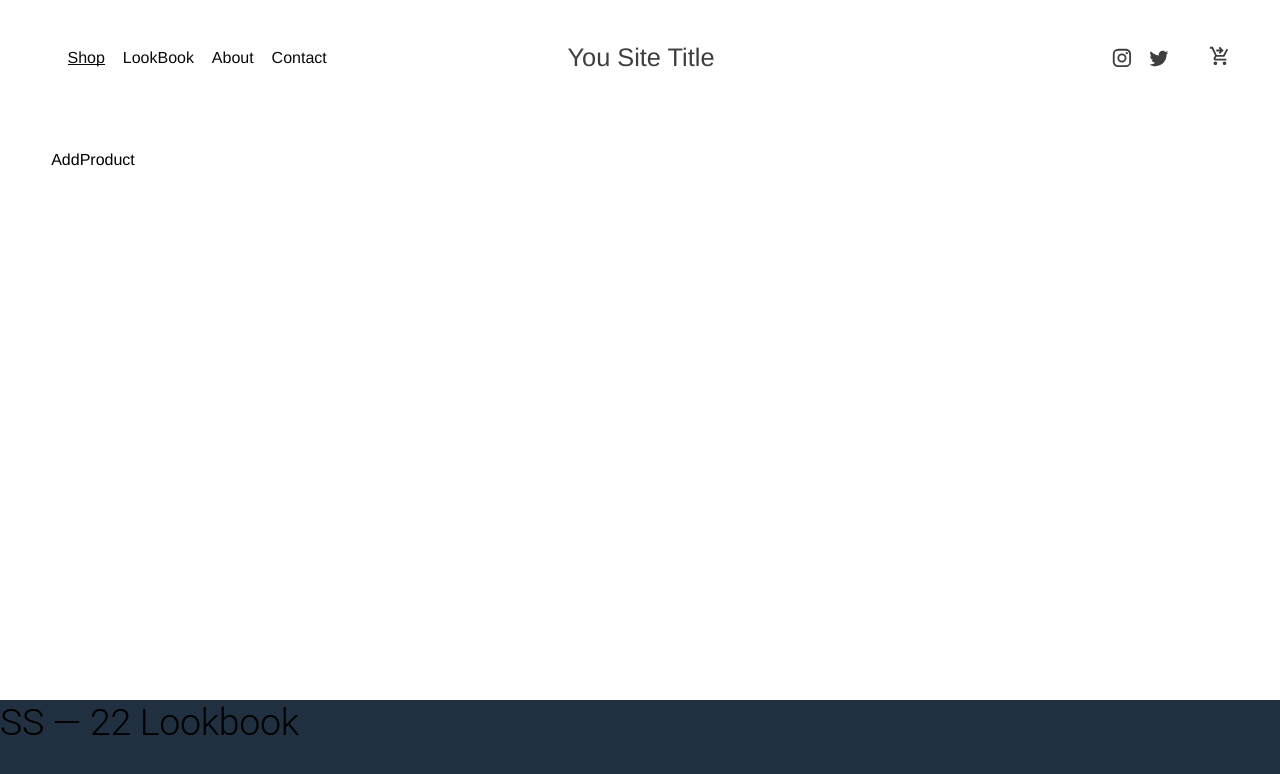
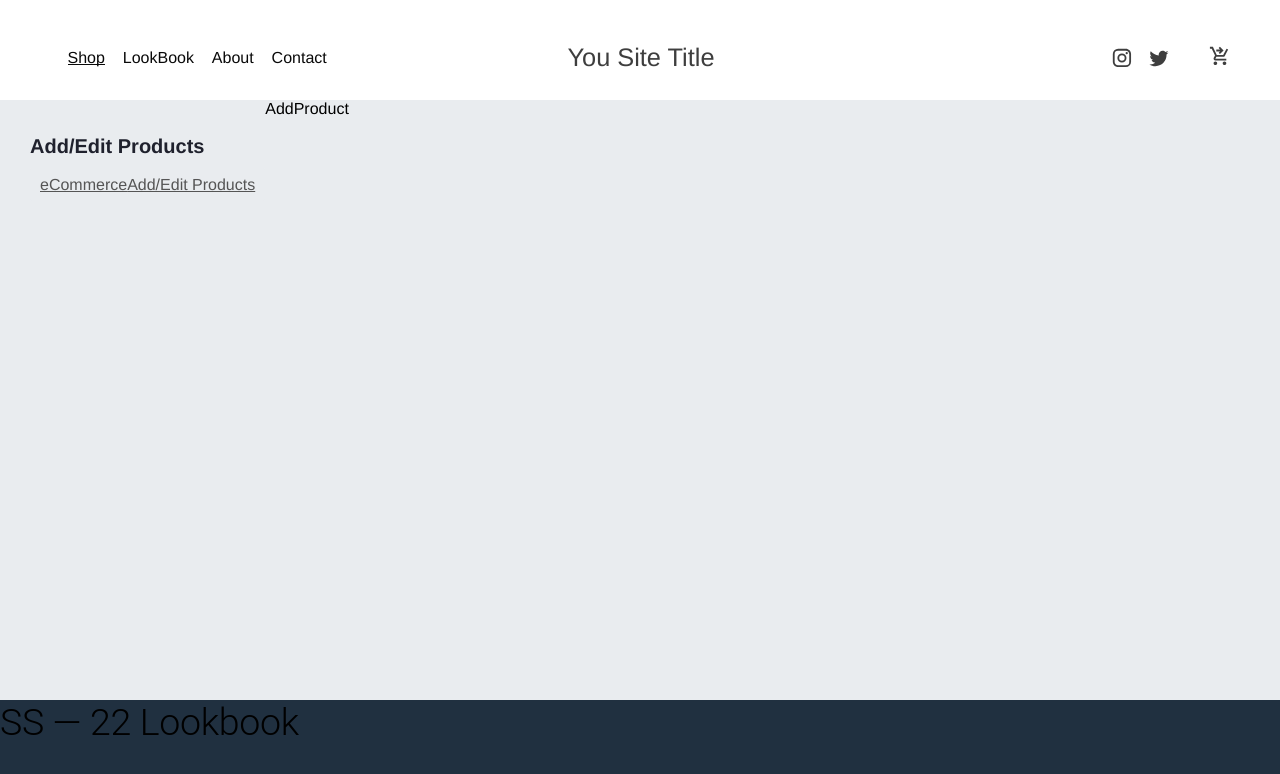
Before and after one commit to bpasn/React-TSC-API-SpringBoot, a React (Create React App) app: page /admin/add-product in a window 1280 px wide. Shown: the top 774 px of the page. Built offline with nearby package versions, Linux system fonts and the light colour scheme; sample sign-in values are in the browser's storage.

Commit message:
layout product asdd

```diff
--- a/src/page/admin/AddProduct.tsx
+++ b/src/page/admin/AddProduct.tsx
@@ -1,12 +1,33 @@
+import { Box } from '@mui/material'
 import React from 'react'
+import { Crumbs, CrumbsUl, PageHeader, PageTitle, PageTitleH3 } from './AddProductStyle'
 
 type Props = {}
 
 const AddProduct = (props: Props) => {
+  // https://designreset.com/preview-equation/default/ecommerce_addedit_product.html
   return (
-    <main>
+    <Box sx={{
+      backgroundColor: "#e9ecef",
+      padding: "0 30px",
+      maxWidth: "none !improtant"
+    }}>
+      <PageHeader>
+        <PageTitle>
+          <PageTitleH3>
+            Add/Edit Products
+          </PageTitleH3>
+          <Crumbs>
+            <CrumbsUl>
+              <li><a href="/"><i className="flaticon-home-fill"></i></a></li>
+              <li><a href="/">eCommerce</a></li>
+              <li><a href="/">Add/Edit Products</a></li>
+            </CrumbsUl>
+          </Crumbs>
+        </PageTitle>
+      </PageHeader>
       <div>AddProduct</div>
-    </main>
+    </Box>
   )
 }
 
--- /dev/null
+++ b/src/page/admin/AddProductStyle.tsx
@@ -0,0 +1,47 @@
+import { Box, styled } from "@mui/material";
+
+export const PageHeader = styled('div')({
+    '& div > ::before': {
+        display: "table",
+        content: '" "',
+        lineHeight: 0
+    },
+})
+
+export const PageTitle = styled('div')({
+    float: "left",
+    marginBottom: "35px",
+    marginTop: "35px"
+})
+
+export const PageTitleH3 = styled('h3')({
+    margin: '0 0 10px',
+    fontSize: '20px',
+    color: '#1f212d',
+    fontWeight: "600"
+})
+
+export const Crumbs = styled('div')({
+    '& CroubsUl': {
+        display: "inline-flex",
+        padding: "8px",
+        backgroundColor: "transparent",
+    }
+})
+
+export const CrumbsUl = styled('ul')({
+    display:"flex",
+    ':-ms-flex-wrap':'wrap',
+    flexWrap:"wrap",
+    padding:"0.75rem 1rem",
+    marginBottom:"1rem",
+    listStyle:"none",
+    backgroundColor:"#e9ecef",
+    borderRadius:"0.25rem",
+    '& li':{
+        fontSixe:"12px"
+    },
+    '& li > a':{
+        color:'#555'
+    }
+})
--- /dev/null
+++ b/src/payload/request/ISignInRequest.d.ts
@@ -0,0 +1,4 @@
+interface ISignInRequest {
+    username:string;
+    password:string;
+}
--- a/src/payload/request/SignInRequest.d.ts
+++ /dev/null
@@ -1,4 +0,0 @@
-interface SignInRequest {
-    username:string,
-    password:string
-}
--- a/src/payload/request/SigninRequest.d.ts
+++ /dev/null
@@ -1,4 +0,0 @@
-interface ISignInRequest {
-    username:string,
-    password:string
-}
```
